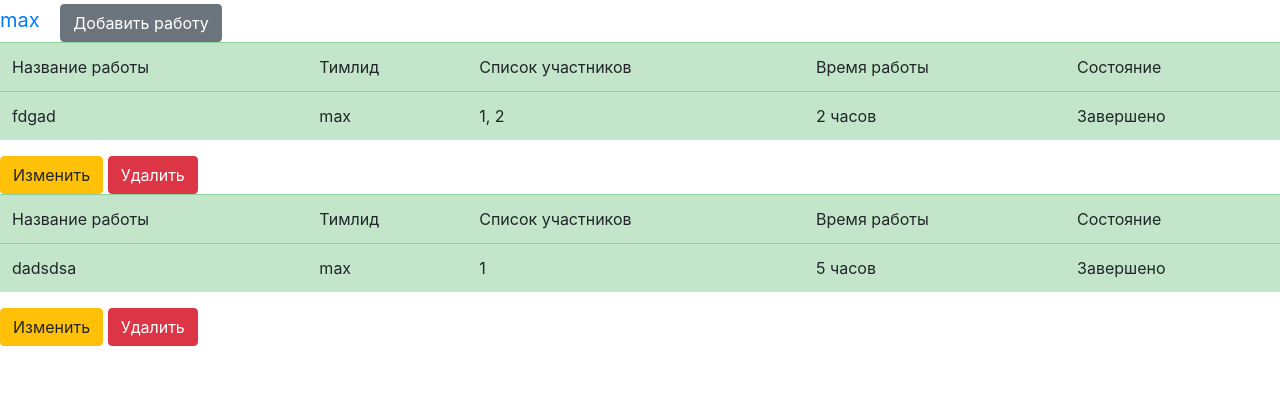
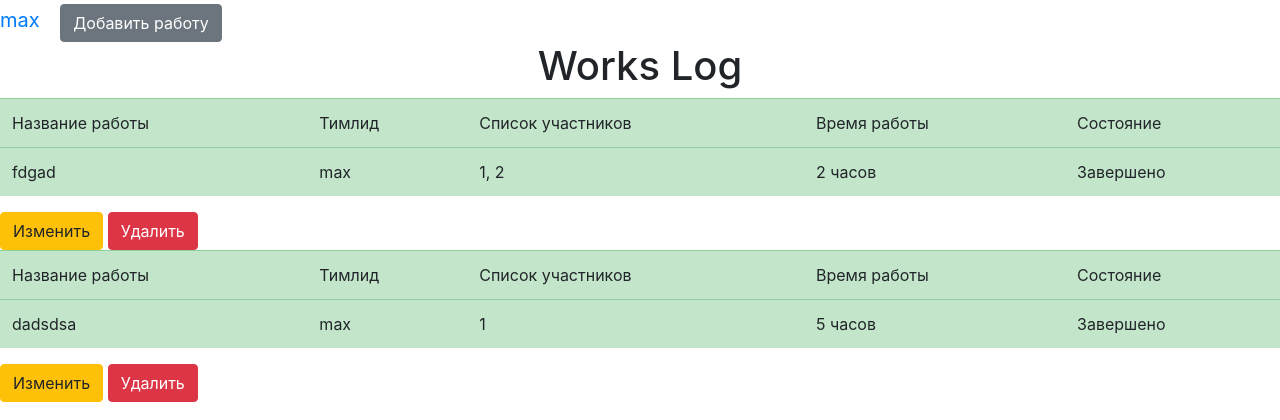
Before and after one commit to maksimka1234567/show-jobs, a Flask app: page / in a window 1280 px wide. Shown: the part 56-476 px from the top of the page. Run offline with Flask 3, Linux system fonts and the light colour scheme; a user stored in the database is signed in; data comes from the database, SQL or seed files in the repository; some libraries are stand-ins or nearby versions.

Commit message:
update 7

```diff
--- a/templates/base.html
+++ b/templates/base.html
@@ -32,7 +32,7 @@
     <a href="jobs" class="btn btn-secondary">Добавить работу</a>
     {% endif %}
     {% if current_user.is_authenticated %}
-    <title>Works Log</title>
+    <h1 align="center">Works Log</h1>
     {% for job in jobs %}
     <table class="table table-success table-striped-columns">
         <tr>
@@ -63,7 +63,7 @@
             Удалить
         </a>
     </div>
-{% endif %}
+    {% endif %}
     {% endfor %}
     {% endif %}
 </nav>
```
